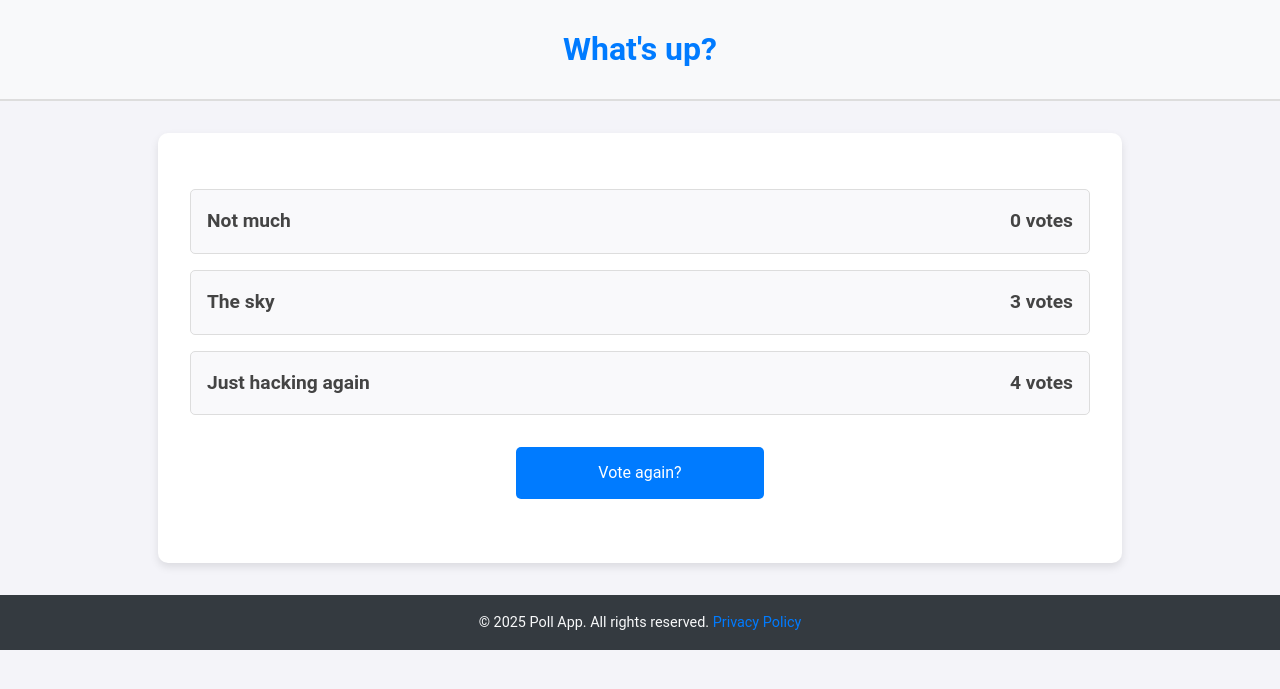
After one commit to ibra56/Poll_App, a Django app: page /polls/1/results/ in a window 1280 px wide. The commit adds this page. Shown: the top 689 px of the page. Run offline with Django 5.2, Linux system fonts and the light colour scheme; data comes from the database, SQL or seed files in the repository; both versions use the stored data as it was after the commit.

Commit message:
Handled form redirections

```diff
--- a/django_prac/urls.py
+++ b/django_prac/urls.py
@@ -17,10 +17,11 @@ Including another URLconf
 from django.contrib import admin
 from django.urls import include, path
 from polls import views
+
 urlpatterns = [
     path('admin/', admin.site.urls),
     path("polls/", views.index, name="index"),
     path("<int:question_id>/", views.detail, name="detail"),
-    path("<int:question_id>/results/", views.results, name="results"),
-    path("<int:question_id>/vote/", views.vote, name="vote"),
+    path("polls/<int:question_id>/results/", views.results, name="results"),
+    path('<int:question_id>/vote/', views.vote, name='vote'),
 ]
--- a/polls/admin.py
+++ b/polls/admin.py
@@ -1,5 +1,6 @@
 from django.contrib import admin
-from  .models import Question
+from  .models import Question, Choice
 
 admin.site.register(Question)
+
 # Register your models here.
--- a/polls/templates/polls/detail.html
+++ b/polls/templates/polls/detail.html
@@ -104,7 +104,7 @@
             {% endfor %}
           </ul>
         </div>
-        <form action="{% url 'vote' question.id %}" method="post">
+        <form action="{% url 'polls:vote' question.id %}" method="post">
           {% csrf_token %}
           <fieldset>
             <legend><h2>Vote on this poll</h2></legend>
@@ -121,7 +121,7 @@
               <label for="choice{{ forloop.counter }}">{{ choice.choice_text }}</label><br />
             {% endfor %}
           </fieldset>
-          <button type="submit" style="margin-top: 1rem; padding: 0.5rem 1rem; font-size: 1rem;">Vote</button>
+          <button type="submit" style="margin-top: 1rem; padding: 0.5rem 1rem; font-size: 1rem;" value="Vote">Vote</button>
         </form>
       {% else %}
         <p class="poll-question">No poll is currently available. Check back soon!</p>
--- /dev/null
+++ b/polls/templates/polls/results.html
@@ -0,0 +1,114 @@
+<!doctype html>
+<html lang="en-US">
+  <head>
+    <meta charset="utf-8" />
+    <meta name="viewport" content="width=device-width, initial-scale=1.0" />
+    <title>Poll Results</title>
+    <style>
+      /* General Styles */
+      body {
+        font-family: 'Roboto', Arial, sans-serif;
+        margin: 0;
+        padding: 0;
+        background-color: #f4f4f9;
+        color: #333;
+        line-height: 1.6;
+      }
+
+      h1 {
+        text-align: center;
+        color: #007bff;
+        padding: 1.5rem 0;
+        margin: 0;
+        font-size: 2rem;
+        background-color: #f8f9fa;
+        border-bottom: 2px solid #ddd;
+      }
+
+      .container {
+        max-width: 900px;
+        margin: 2rem auto;
+        padding: 2rem;
+        background-color: #fff;
+        border-radius: 10px;
+        box-shadow: 0 4px 8px rgba(0, 0, 0, 0.1);
+      }
+
+      .poll-results {
+        margin: 1.5rem 0;
+        padding: 0;
+        list-style: none;
+      }
+
+      .poll-results li {
+        margin: 1rem 0;
+        padding: 1rem;
+        background: #f9f9fb;
+        border: 1px solid #ddd;
+        border-radius: 5px;
+        font-size: 1.2rem;
+        display: flex;
+        justify-content: space-between;
+        align-items: center;
+      }
+
+      .poll-results li span {
+        font-weight: bold;
+        color: #444;
+      }
+
+      .vote-again {
+        display: block;
+        text-align: center;
+        margin: 2rem auto;
+        padding: 0.8rem 1.5rem;
+        font-size: 1rem;
+        color: #fff;
+        background-color: #007bff;
+        border-radius: 5px;
+        text-decoration: none;
+        width: 200px;
+        transition: background-color 0.3s ease;
+      }
+
+      .vote-again:hover {
+        background-color: #0056b3;
+      }
+
+      footer {
+        text-align: center;
+        margin-top: 2rem;
+        padding: 1rem 0;
+        background-color: #343a40;
+        color: #f8f9fa;
+        font-size: 0.9rem;
+      }
+
+      footer a {
+        color: #007bff;
+        text-decoration: none;
+      }
+
+      footer a:hover {
+        text-decoration: underline;
+      }
+    </style>
+  </head>
+  <body>
+    <h1>{{ question.question_text }}</h1>
+    <div class="container">
+      <ul class="poll-results">
+        {% for choice in question.choice_set.all %}
+          <li>
+            <span>{{ choice.choice_text }}</span>
+            <span>{{ choice.votes }} vote{{ choice.votes|pluralize }}</span>
+          </li>
+        {% endfor %}
+      </ul>
+      <a href="{% url 'polls:detail' question.id %}" class="vote-again">Vote again?</a>
+    </div>
+    <footer>
+      &copy; 2025 Poll App. All rights reserved. <a href="/privacy-policy">Privacy Policy</a>
+    </footer>
+  </body>
+</html>
--- a/polls/views.py
+++ b/polls/views.py
@@ -1,5 +1,8 @@
 from django.shortcuts import get_object_or_404, render
 from .models import Question
+from django.http import HttpResponse, HttpResponseRedirect
+from django.urls import reverse
+from django.db.models import F
 
 
 # Create your views here.
@@ -16,22 +19,22 @@ def detail(request, question_id):
         return render(request, 'polls/detail.html', {'question': question})
 
 def results(request, question_id):
-    response = "You're looking at the results of question %s."
-    return HttpResponse(response % question_id)
+    question = get_object_or_404(Question, pk=question_id)
+    return render(request, 'polls/results.html', {'question': question})
 def vote(request, question_id):
     question = get_object_or_404(Question, pk=question_id)
     try:
         selected_choice = question.choice_set.get(pk=request.POST['choice'])
     except (KeyError, Choice.DoesNotExist):
         # Redisplay the question voting form.
-        return render(request, 'polls/detail.html', {
+        return render(
+            request,
+            'polls/detail.html',
+            {
             'question': question,
             'error_message': "You didn't select a choice.",
         }),
     else:
-        selected_choice.votes += 1
+        selected_choice.votes = F('votes') + 1
         selected_choice.save()
-        # Always return an HttpResponseRedirect after successfully dealing
-        # with POST data. This prevents data from being posted twice if a
-        # user hits the Back button.
         return HttpResponseRedirect(reverse('polls:results', args=(question.id,)))
```
Also changed, not shown: db.sqlite3, polls/templates/polls/vote.html (deleted).
